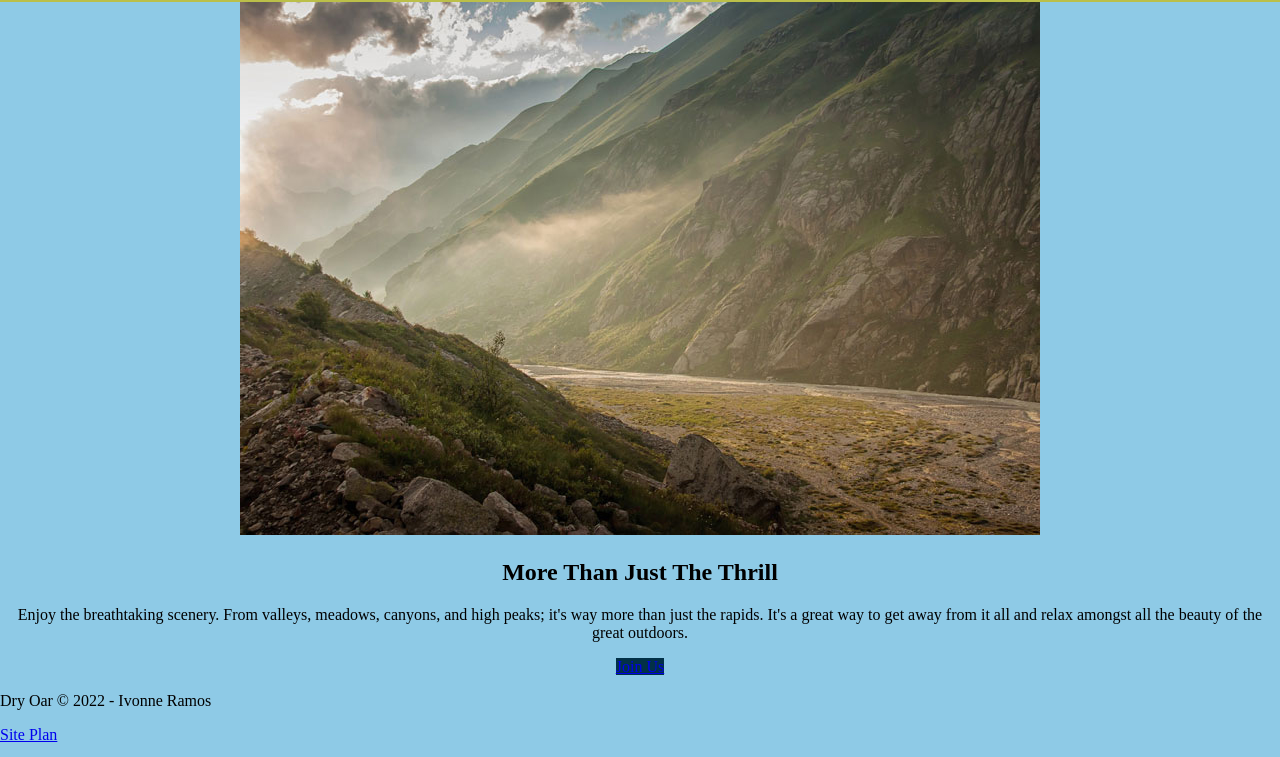
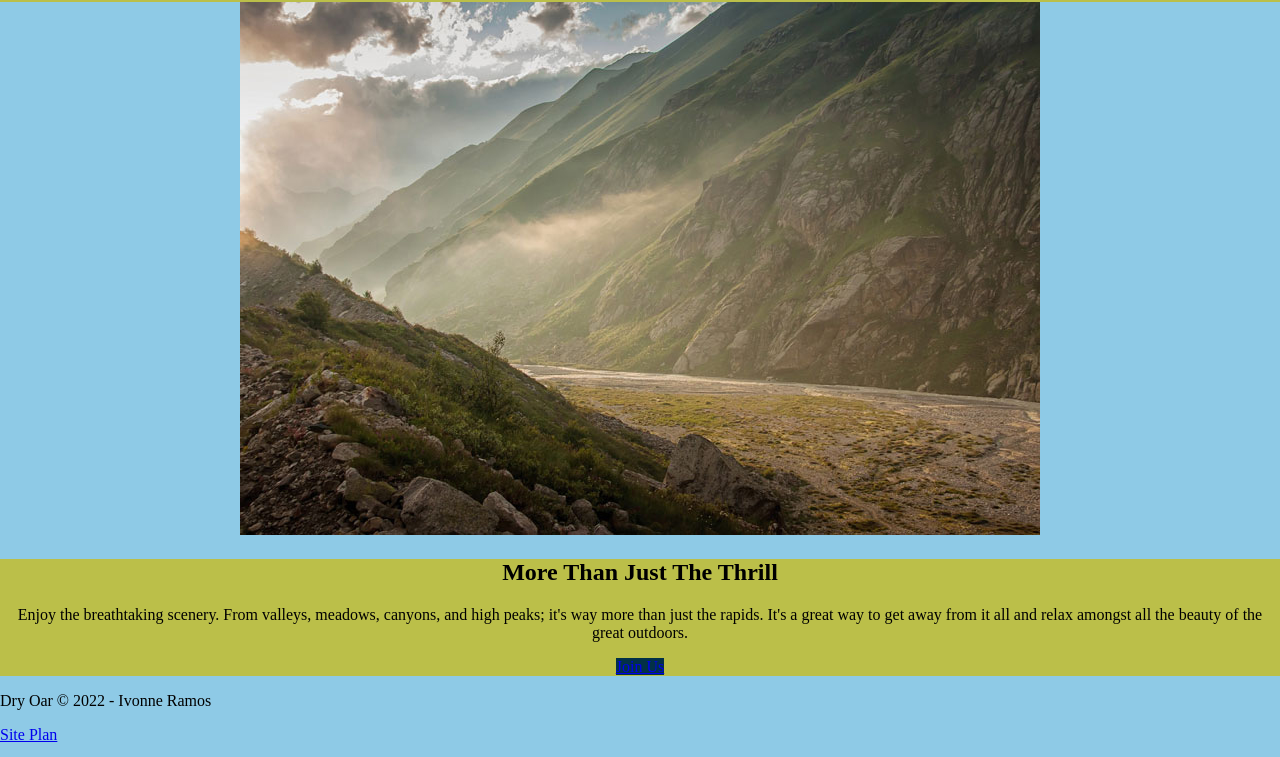
Before and after one commit to ivonnesue/wdd130, a plain HTML site: page wwr/index.html in a window 1280 px wide. Shown: the part 3555-4312 px from the top of the page. Drawn offline with Linux system fonts and the light colour scheme.

Commit message:
10082022

```diff
--- a/wwr/styles/style.css
+++ b/wwr/styles/style.css
@@ -34,3 +34,7 @@ main{
     height: 725px;
     background-color: #BBBF49;
 }
+
+.msg{
+    background-color: #BBBF49;
+}
```
